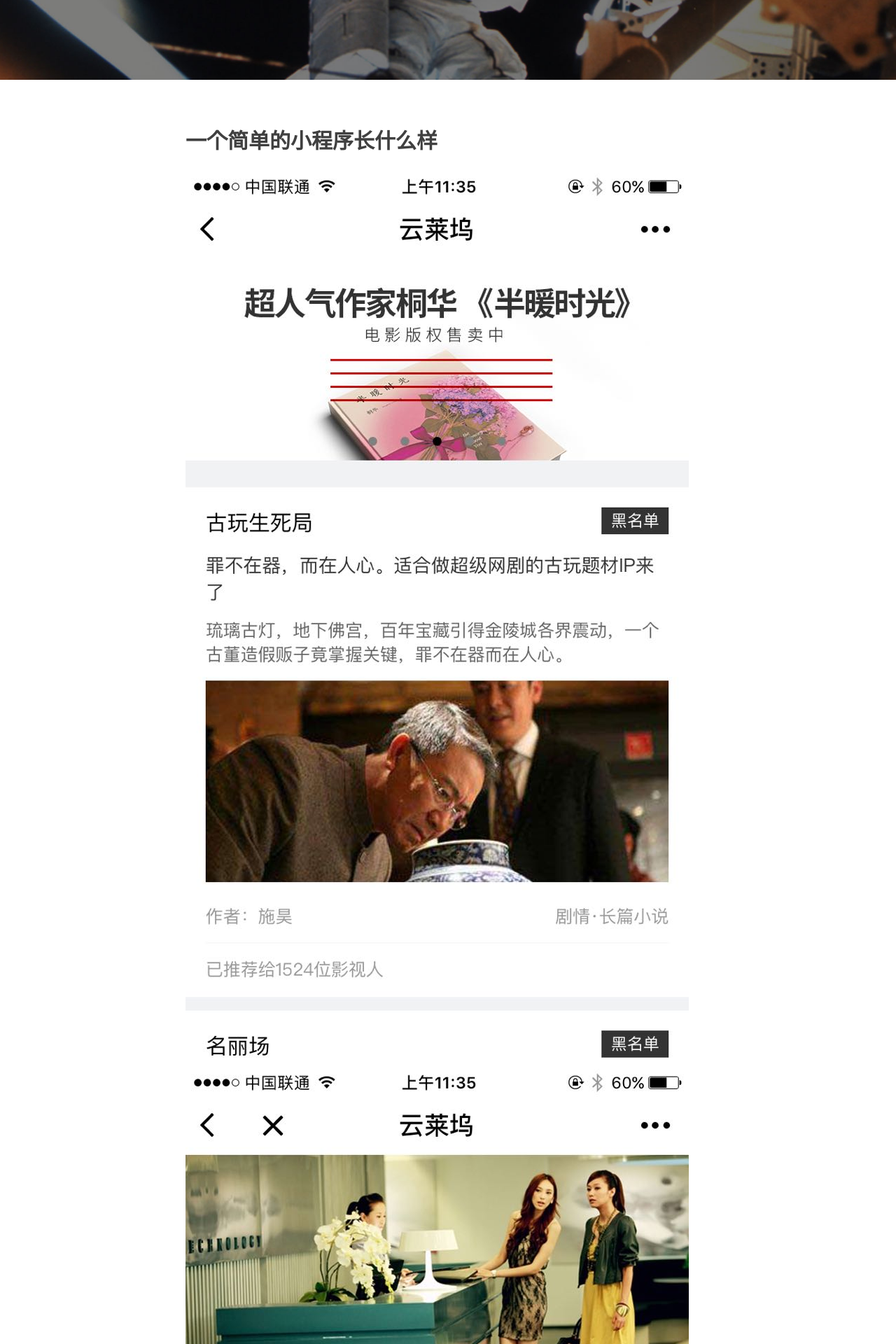
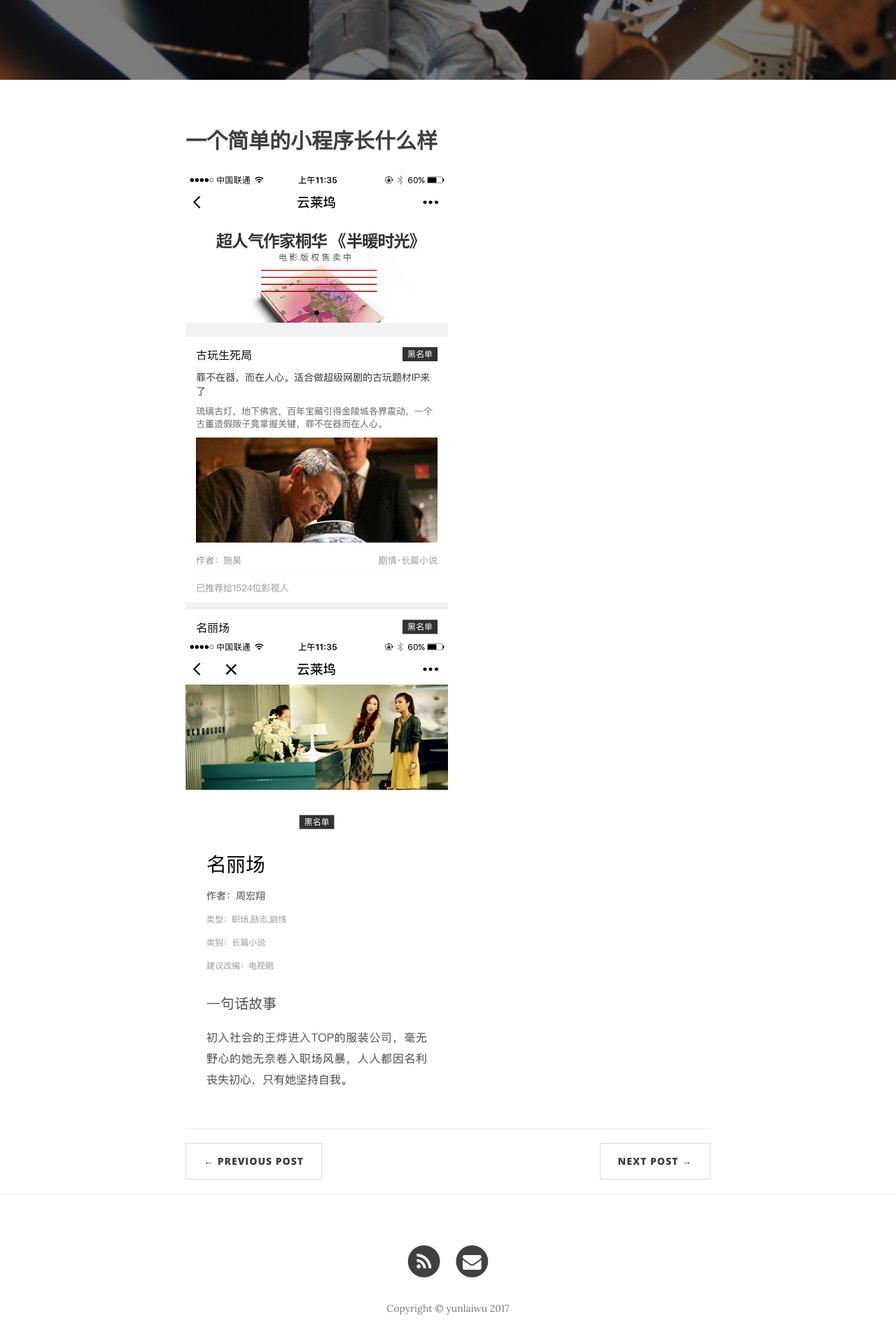
Before and after one commit to lizouzt/blog, a Jekyll site: the page built from _posts/2017-03-18-wechatapp.md, in a window 1280 px wide. Shown: the part 395-2315 px from the top of the page at 70% size. Built offline with Jekyll 4.4.1, drawn with Linux system fonts in a browser that asks for light colours; nearby versions of some CDN libraries.

Commit message:
change image size.

```diff
--- a/_posts/2017-03-18-wechatapp.md
+++ b/_posts/2017-03-18-wechatapp.md
@@ -8,5 +8,5 @@
 ---
 ## 一个简单的小程序长什么样
 
-<img src="/blog/img/wechatapp/blacklist.jpg" wdith="375"/>
-<img src="/blog/img/wechatapp/blacklistdetail.jpg" wdith="375" style="maring-left:20px;"/>
+<img src="/blog/img/wechatapp/blacklist.jpg" width="375"/>
+<img src="/blog/img/wechatapp/blacklistdetail.jpg" width="375" style="maring-left:20px;"/>
```
